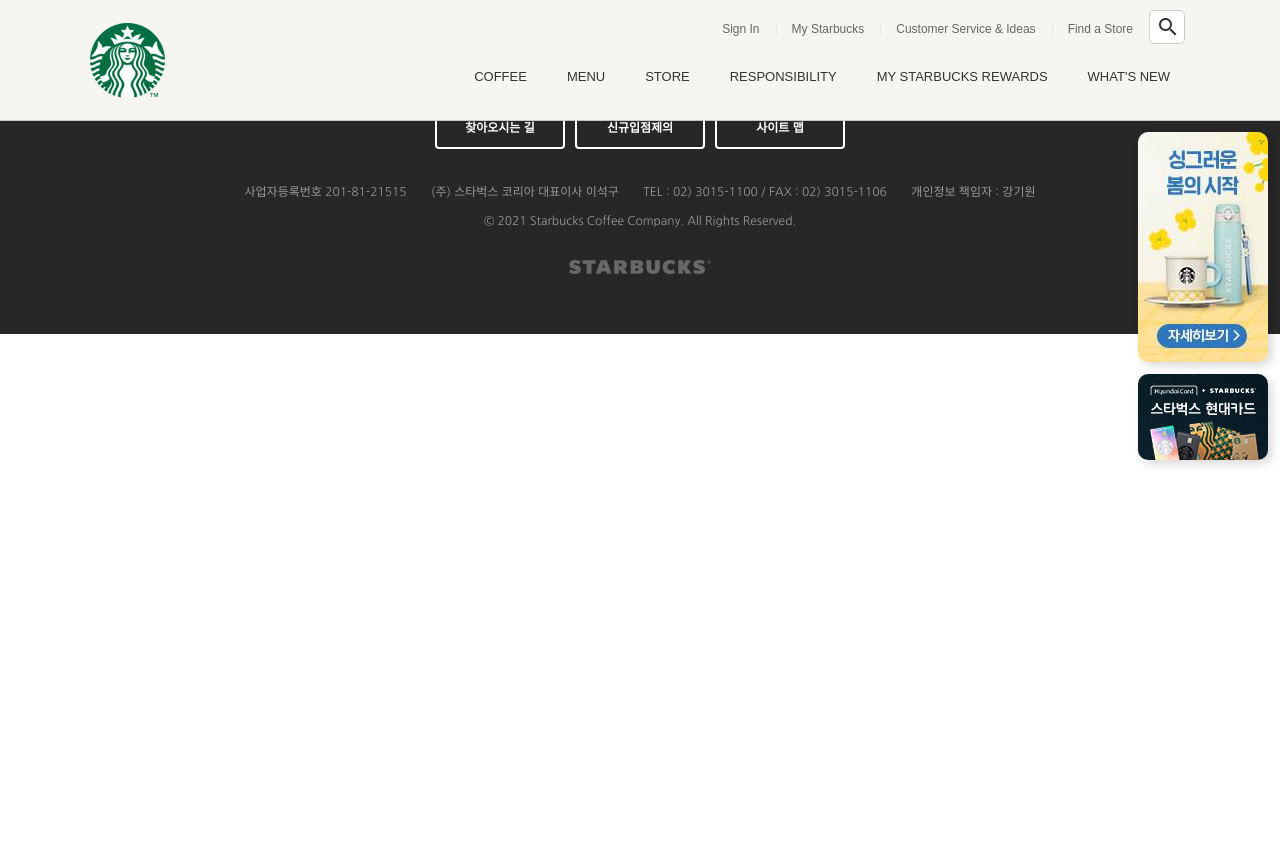
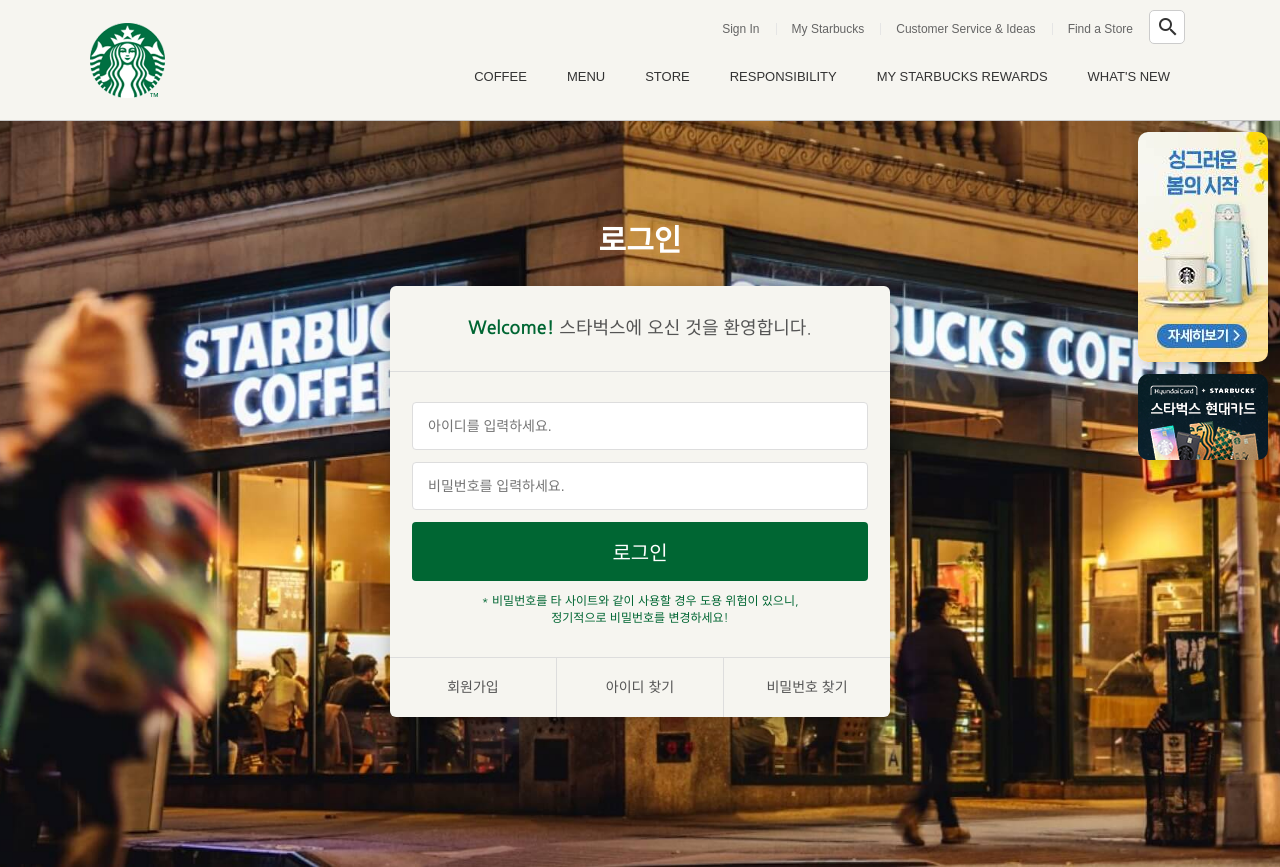
Before and after one commit to Everytick-Juns/starbucks-clonecoding, a plain HTML site: page signin/index.html in a window 1280 px wide. Shown: the top 867 px of the page. Before the commit the page ends 800 px from the top, so only its background shows below. Drawn offline with nearby package versions, Linux system fonts and the light colour scheme.

Commit message:
로그인 페이지 완성

```diff
--- /dev/null
+++ b/css/signin.css
@@ -0,0 +1,89 @@
+.signin {
+  margin-top: 120px;
+  padding: 100px 0 150px;
+  background-image: url("../images/signin_bg.jpg");
+  background-repeat: no-repeat;
+  background-position: center;
+  background-attachment: fixed;
+  background-size: cover;
+
+}
+
+.signin h1 {
+  color: #fff;
+  font-size: 30px;
+  font-weight: 700;
+  text-align: center;
+  margin-bottom: 24px;
+
+}
+
+.signin__card {
+  width: 500px;
+  margin: 0 auto;
+  border-radius: 6px;
+  background-color: #F6F5F0;
+  box-shadow: 2px 2px 20px rgba(0, 0, 0, .3);
+  color: #555;
+
+}
+
+.signin__card h2 {
+  padding: 30px;
+  font-size: 18px;
+  text-align: center;
+  border-bottom: 1px solid #ddd;
+}
+
+.signin__card h2 strong{
+  font-weight: 700;
+  color: #006633
+}
+.signin__card form{
+  padding: 30px 22px;
+}
+
+.signin__card form input {
+  width: 100%;
+  margin-bottom: 12px;
+  padding: 15px;
+  border: 1px solid #ddd;
+  border-radius: 4px;
+  outline: none;
+  box-sizing: border-box;
+  font-size: 14px;
+}
+
+.signin__card form [type="submit"] {
+  background-color: #006633;
+  border: none;
+  color: #fff;
+  font-size: 20px;
+  cursor: pointer;
+}
+
+.signin__card form p {
+  font-size: 12px;
+  color: #006633;
+  text-align: center;
+}
+.signin__card .actions{
+  display: flex;
+  border-top: 1px solid #ddd;
+}
+.signin__card .actions a{
+  flex-grow: 1;
+  flex-basis: 0;
+  text-align: center;
+  padding: 20px;
+  color: #555;
+  font-size: 14px;
+  border-right: 1px solid #ddd;;
+}
+
+.signin__card .actions a:last-child{
+  border-right: none;
+}
+.signin__card .actions a:hover{
+  text-decoration: underline;
+}
--- a/signin/index.html
+++ b/signin/index.html
@@ -32,6 +32,7 @@
   <!-- 구글 아이콘 -->
   <link href="https://fonts.googleapis.com/icon?family=Material+Icons" rel="stylesheet">
   <link rel="stylesheet" href="../css/common.css" />
+  <link rel="stylesheet" href="../css/signin.css" />
 
   <script defer src="../js/common.js"></script>
 
@@ -376,6 +377,31 @@
         </div>
       </div>
     </header>
+
+    <section class="signin">
+      <h1>로그인</h1>
+      <div class="signin__card">
+        <h2>
+          <strong>Welcome!</strong> 스타벅스에 오신 것을 환영합니다.
+        </h2>
+        <form>
+          <input type="text" placeholder="아이디를 입력하세요."/>
+          <input type="password" placeholder="비밀번호를 입력하세요."/>
+          <input type="submit" value="로그인"/>
+          <p>
+            * 비밀번호를 타 사이트와 같이 사용할 경우 도용 위험이 있으니,<br/>
+            정기적으로 비밀번호를 변경하세요!
+          </p>
+        </form>
+        <div class="actions">
+          <a href="javascript:void(0)">회원가입</a>
+          <a href="javascript:void(0)">아이디 찾기</a>
+          <a href="javascript:void(0)">비밀번호 찾기</a>
+        </div>
+      </div>
+    </section>
+
+
     <footer>
       <div class="inner">
         <ul class="menu">
```
